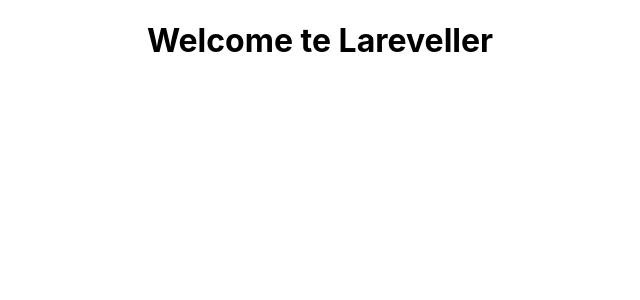
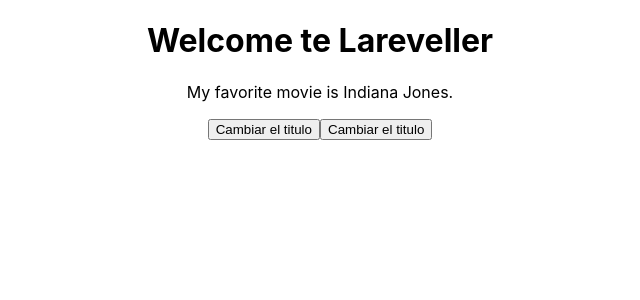
Before and after one commit to technoquo/begginers-react, a React (Create React App) app: page / in a window 1280 px wide. Shown: the top 300 px of the page, without its empty margins (320-960 px from the left). Built offline with nearby package versions, Linux system fonts and the light colour scheme.

Commit message:
tercerleccion

```diff
--- a/src/App.js
+++ b/src/App.js
@@ -1,12 +1,33 @@
+import { toHaveStyle } from '@testing-library/jest-dom/dist/matchers';
 import { Component } from 'react';
 
 import './App.css';
 
 class App extends Component {
+  constructor(){
+    super();
+    this.state = {
+      movieName: 'Indiana Jones',
+
+    }
+  }
   render(){
     return (
       <div className="App">
         <h1>Welcome te Lareveller</h1>
+        <p>My favorite movie is {this.state.movieName}.</p>
+        <button onClick={() =>{
+          this.setState({movieName: "Indiana Jones 2"})
+        }}
+        >
+         Cambiar el titulo
+        </button>
+        <button onClick={() =>{
+          this.setState({movieName: "Indiana Jones 3"})
+        }}
+        >
+         Cambiar el titulo
+        </button>
       </div>
     )
   }
```
